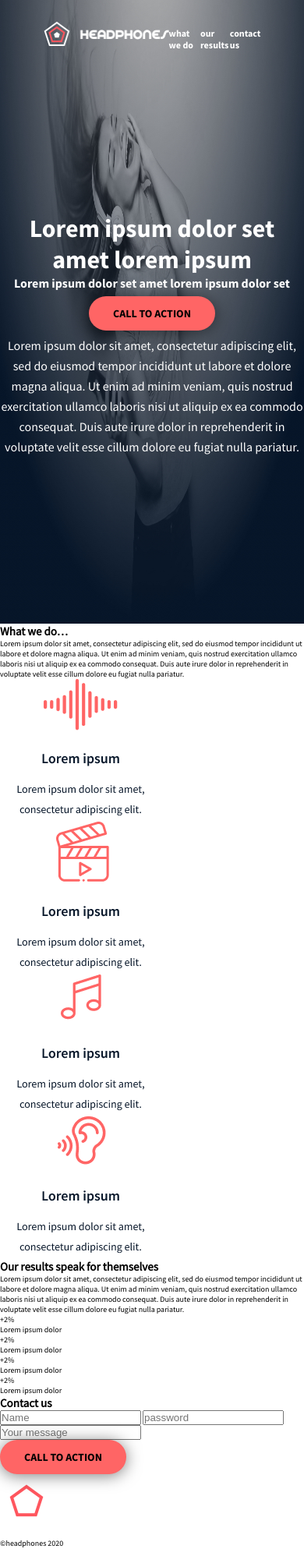
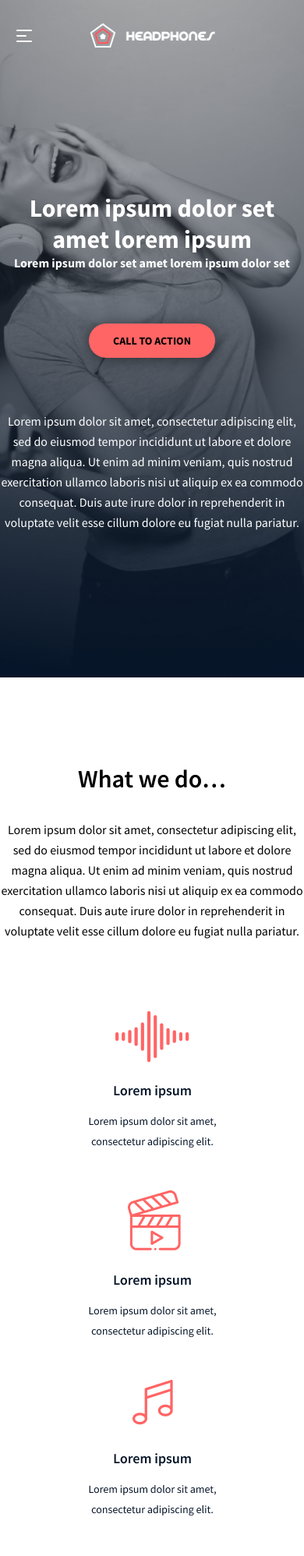
Before and after one commit to firihy96/alx_html_css, a plain HTML site: page headphones/7-index.html in a window 390 px wide. Shown: the top 1996 px of the page at 78% size. Drawn offline with Linux system fonts and the light colour scheme.

Commit message:
adding 7-index.html & 7-styles.css & fixing stylesheets linking

```diff
--- a/headphones/1-index.html
+++ b/headphones/1-index.html
@@ -4,7 +4,7 @@
     <meta charset="UTF-8" />
     <meta name="viewport" content="width=device-width, initial-scale=1.0" />
     <!-- <link href="normalize.css" rel="stylesheet" /> -->
-    <link href="0-styles.css" rel="stylesheet" />
+    <link href="1-styles.css" rel="stylesheet" />
     <link rel="icon" type="image/x-icon" href="./src/images/favicon.ico" />
     <title>Headphones</title>
   </head>
--- a/headphones/4-index.html
+++ b/headphones/7-index.html
@@ -4,7 +4,7 @@
     <meta charset="UTF-8" />
     <meta name="viewport" content="width=device-width, initial-scale=1.0" />
     <!-- <link href="normalize.css" rel="stylesheet" /> -->
-    <link href="0-styles.css" rel="stylesheet" />
+    <link href="7-styles.css" rel="stylesheet" />
     <link rel="icon" type="image/x-icon" href="./src/images/favicon.ico" />
     <title>Headphones</title>
   </head>
@@ -108,16 +108,24 @@
           <img src="./src/images/logo_headphones.png" alt="logo" />
           <ul>
             <li>
-              <img src="./src/images/Facebook_White.png" alt="facebook icon" />
+              <a href="https://www.facebook.com"
+                ><img
+                  src="./src/images/Facebook_White.png"
+                  alt="facebook icon"
+                />
+              </a>
             </li>
             <li>
-              <img
-                src="./src/images/Instagram_White.png"
-                alt="instagram icon"
-              />
+              <a href="https://www.instagram.com"
+                ><img
+                  src="./src/images/Instagram_White.png"
+                  alt="instagram icon"
+              /></a>
             </li>
             <li>
-              <img src="./src/images/Twitter_White.png" alt="twitter icon" />
+              <a href="https://www.twitter.com"
+                ><img src="./src/images/Twitter_White.png" alt="twitter icon"
+              /></a>
             </li>
           </ul>
         </div>
--- /dev/null
+++ b/headphones/7-styles.css
@@ -0,0 +1,532 @@
+/* Setting font sizes */
+@font-face {
+  font-family: "source sans pro";
+  src: url(../src/fonts/SourceSansPro/SourceSansPro-Regular.otf);
+}
+/* ;
+src: url(../src/fonts/SourceSansPro/SourceSansPro-BlackIt.otf);
+src: url(../src/fonts/SourceSansPro/SourceSansPro-BoldIt.otf);
+
+src: url(../src/fonts/SourceSansPro/SourceSansPro-ExtraLightIt.otf);
+
+src: url(../src/fonts/SourceSansPro/SourceSansPro-Light.otf);
+
+src: url(../src/fonts/SourceSansPro/SourceSansPro-LightIt.otf);
+
+src: url(../src/fonts/SourceSansPro/SourceSansPro-SemiboldIt.otf); */
+@font-face {
+  font-family: "source sans pro / light";
+  src: url(..//src/fonts/SourceSansPro/SourceSansPro-Light.otf);
+}
+@font-face {
+  font-family: "source sans pro / bold";
+  src: url(../src/fonts/SourceSansPro/SourceSansPro-Bold.otf);
+}
+@font-face {
+  font-family: "source sans pro / Semibold";
+  src: url(../src/fonts/SourceSansPro/SourceSansPro-Semibold.otf);
+}
+@font-face {
+  font-family: "source sans pro / ExtraLight";
+  src: url(../src/fonts/SourceSansPro/SourceSansPro-ExtraLight.otf);
+}
+@font-face {
+  font-family: "source sans pro / black";
+  src: url(../src/fonts/SourceSansPro/SourceSansPro-Black.otf);
+}
+@font-face {
+  font-family: "source sans pro / italic";
+  src: url(../src/fonts/SourceSansPro/SourceSansPro-It.otf);
+}
+@font-face {
+  font-family: "spin cycle ot";
+  src: url(../src/fonts/Spin-Cycle-OT/spincycle_ot.otf);
+  /* src: url(../src/fonts/Spin-Cycle-OT/spincycle_3d_ot.otf); */
+}
+@font-face {
+  font-family: "spin cycle ot";
+  src: url(../src/fonts/Spin-Cycle-OT/spincycle_3d_ot.otf);
+}
+html {
+  width: 100%;
+  font-family: "source sans pro";
+  font-size: 62.5%;
+  min-height: 100vh;
+  scroll-behavior: smooth;
+}
+:root {
+  --secondary-color: #ff6565;
+  --content-width-desktop: 71.5%;
+  --content-width-tablet: 80.5%;
+  --content-width-mobile: 77;
+}
+* {
+  box-sizing: border-box;
+  padding: 0px;
+  margin: 0px;
+}
+body {
+  background-image: url(./src/images/headphones_hero_1.jpg);
+  background-repeat: no-repeat;
+  background-size: 100% 800px;
+  background-position: center top;
+}
+main {
+  width: 100%;
+  margin-inline: auto;
+  position: relative;
+}
+/* Start of styling header */
+header {
+  width: 100%;
+  height: 59px;
+}
+nav {
+  width: var(--content-width-desktop);
+  margin-inline: auto;
+  display: flex;
+  align-items: center;
+  justify-content: space-between;
+  padding-top: 27px;
+}
+nav .menu-cont {
+  display: none;
+}
+header img {
+  width: 161px;
+}
+ul {
+  width: 255px;
+  height: 15px;
+  display: flex;
+  justify-content: space-between;
+}
+ul li,
+a {
+  list-style: none;
+  text-decoration: none;
+  color: #fff;
+  font-family: "source sans pro / bold";
+  font-size: 1.2rem;
+}
+a:hover {
+  color: var(--secondary-color);
+}
+
+/* End of styling header */
+
+/* ******************************************** */
+
+/* Start of styling banner */
+#banner {
+  width: 100%;
+  margin-inline: auto;
+  height: 741px;
+  color: #fff;
+  text-align: center;
+  display: flex;
+  justify-content: center;
+  align-items: center;
+}
+.banner-cont {
+  max-width: 637px;
+  min-height: 313px;
+  margin-inline: auto;
+  display: grid;
+  justify-items: center;
+  grid-template-rows: auto auto 1fr auto;
+  align-items: center;
+}
+.banner-cont h1 {
+  font-family: "source sans pro / bold";
+  font-size: 3.2rem;
+}
+.banner-cont h2 {
+  font-family: "source sans pro / bold";
+  font-size: 1.6rem;
+}
+button {
+  font-family: "source sans pro / bold";
+  font-size: 1.4rem;
+  text-transform: uppercase;
+  width: 162px;
+  height: 44px;
+  border-radius: 22px;
+  background-color: var(--secondary-color);
+  border-color: transparent;
+  box-shadow: 0px 2px 20px 0px hsla(0, 0%, 0%, 0.5);
+}
+button:hover {
+  opacity: 0.9;
+}
+.banner-cont p {
+  font-family: "source sans pro";
+  font-size: 1.6rem;
+  line-height: 2.6rem;
+}
+/* End of styling banner */
+
+/* ******************************************** */
+
+/* Start of styling what-we-do section */
+
+#what {
+  width: var(--content-width-desktop);
+  min-height: fit-content;
+  padding-block: 110px;
+  text-align: center;
+  margin-inline: auto;
+  display: flex;
+  justify-content: center;
+  align-items: center;
+}
+.what-cont {
+  width: 100%;
+  min-height: 474px;
+  display: flex;
+  flex-direction: column;
+  justify-content: space-between;
+}
+.summary {
+  max-width: 637px;
+  margin-inline: auto;
+}
+.summary h2 {
+  font-family: "source sans pro / Semibold";
+  font-size: 3.2rem;
+}
+.summary p {
+  box-sizing: content-box;
+  font-size: 1.6rem;
+  line-height: 2.6rem;
+  padding-top: 2em;
+}
+
+.icons {
+  width: 100%;
+  height: fit-content;
+  display: flex;
+  flex-wrap: wrap;
+  margin-top: 90px;
+  gap: 50px;
+  justify-content: space-evenly;
+  align-content: space-between;
+}
+.icons > img {
+  flex-basis: 207px;
+}
+
+/* End of styling what-we-do section */
+
+/* ******************************************** */
+/* Start of styling our results section */
+
+#results {
+  width: 100%;
+  min-height: 650px;
+  background-image: url(./src/images/headphones_hero_2.jpg);
+  background-size: cover;
+  background-position: center;
+  display: flex;
+  justify-content: center;
+  align-items: center;
+}
+
+.results-cont {
+  width: var(--content-width-desktop);
+  min-height: 430px;
+  margin-inline: auto;
+  display: flex;
+  flex-direction: column;
+  gap: 58px;
+  justify-content: space-between;
+  align-items: center;
+  color: #fff;
+  text-align: center;
+}
+.results-cont h2 {
+  font-family: "source sans pro / Semibold";
+  font-size: 3.2rem;
+  color: inherit;
+}
+.results-cont > p {
+  font-size: 1.6rem;
+  line-height: 2.6rem;
+}
+
+.polygons {
+  max-width: 100%;
+  height: fit-content;
+  display: flex;
+  column-gap: 50px;
+  flex-wrap: wrap;
+  align-content: space-between;
+  justify-content: space-between;
+}
+.polygon {
+  background-color: var(--secondary-color);
+  width: 180.7px;
+  height: 171.86px;
+  clip-path: polygon(50% 0%, 100% 38%, 82% 100%, 18% 100%, 0% 38%);
+}
+
+.polygon :first-child {
+  font-family: "source sans pro / bold";
+  font-size: 4.6rem;
+  line-height: 2.6rem;
+  position: relative;
+  top: 50%;
+  transform: translate(0, -50%);
+  margin-bottom: 0.5em;
+}
+.polygon :nth-child(2) {
+  font-size: 1.4rem;
+  line-height: 2.6rem;
+  position: relative;
+  top: 50%;
+  transform: translate(0, -50%);
+}
+
+/* End of styling our results section */
+
+/* ******************************************** */
+
+/* Start of styling contact us */
+
+#contact {
+  width: 100%;
+  height: 613px;
+}
+.contact-cont {
+  text-align: center;
+  width: 335px;
+  height: 373px;
+  margin-inline: auto;
+  position: relative;
+  top: 50%;
+  transform: translate(0, -50%);
+  display: grid;
+  grid-template-columns: 1fr;
+  grid-template-rows: repeat(4, 1fr);
+  justify-items: center;
+}
+.contact-cont h2 {
+  font-family: "source sans pro / semibold";
+  font-size: 3.2rem;
+}
+form {
+  display: contents;
+}
+input {
+  height: 29px;
+  width: 100%;
+  border-color: transparent transparent #071629 transparent;
+  border-width: 1px;
+  background-color: transparent;
+}
+input::placeholder {
+  font-family: "source sans pro / semibold";
+  font-size: 1.4rem;
+  color: #071629;
+}
+/* End of styling contact us */
+/* ******************************************** */
+
+/* Start of styling footer */
+
+footer {
+  width: 100%;
+  height: 249px;
+  background-color: #071629;
+}
+.foot-cont {
+  width: var(--content-width-desktop);
+  height: 210px;
+  padding-top: 90px;
+  margin-inline: auto;
+  display: flex;
+  flex-direction: column;
+  justify-content: space-between;
+  align-items: center;
+}
+.foot-cont div:first-child {
+  width: 100%;
+  display: flex;
+  justify-content: space-between;
+}
+.foot-cont > div:first-child > img:first-of-type {
+  width: 161px;
+  height: 32px;
+}
+.foot-cont :first-child ul {
+  width: 130px;
+  height: 30px;
+  /* display: contents; */
+}
+
+.foot-cont {
+  color: #fff;
+  font-size: 1.2rem;
+}
+/* End of styling footer */
+
+/* ******************************************** */
+/* Start of setting Media Queries  */
+/* Tablet Mode */
+@media (max-width: 786px) {
+  nav {
+    width: var(--content-width-tablet);
+  }
+  header {
+    height: 61px;
+  }
+  body {
+    background-size: auto 800px;
+    background-position: center top;
+  }
+  #banner {
+    height: 739px;
+  }
+  #what {
+    width: var(--content-width-tablet);
+    height: 694px;
+    text-align: center;
+    margin-inline: auto;
+  }
+  .what-cont {
+    min-height: 749px;
+  }
+  .icons {
+    min-height: 496px;
+  }
+  #results {
+    min-height: 868px;
+    padding-block: 50px;
+  }
+  .polygons {
+    width: 456px;
+    min-height: 422px;
+    row-gap: 76px;
+    justify-content: center;
+  }
+  .foot-cont {
+    width: var(--content-width-tablet);
+  }
+} /* Mobile Mode */
+
+@media (max-width: 580px) {
+  header {
+    height: 61px;
+  }
+  nav {
+    width: var(--content-width-mobile);
+    justify-content: center;
+    padding-top: 29px;
+  }
+
+  nav .menu-cont {
+    display: block;
+    width: 20px;
+    height: 14px;
+    border-radius: 2px;
+    position: absolute;
+    top: 38px;
+    left: 21px;
+  }
+  nav .menu {
+    display: block;
+    position: absolute;
+    top: 50%;
+    width: 13px;
+    height: 2px;
+    border-radius: 2px;
+    background-color: #fff;
+  }
+
+  nav .menu-cont:hover > .menu {
+    width: 0px;
+  }
+  nav .menu::before {
+    content: "";
+    background-color: #fff;
+    width: 20px;
+    height: 2px;
+    border-radius: 2px;
+    position: absolute;
+    top: -7px;
+  }
+  nav .menu-cont:hover > .menu::before {
+    top: 0px;
+    transform: rotateZ(45deg);
+  }
+  nav .menu::after {
+    content: "";
+    background-color: #fff;
+    width: 20px;
+    height: 2px;
+    border-radius: 2px;
+    position: absolute;
+    bottom:-7px;
+  }
+  nav .menu-cont:hover > .menu::after {
+    bottom: 0px;
+    transform: rotateZ(-45deg);
+  }
+
+  body:has(.menu-cont:hover) nav {
+    flex-direction: column;
+    justify-content: center;
+  }
+  ul{
+    display: none;
+  }
+  body:has(.menu-cont:hover) nav ul {
+    display: contents;
+  }
+  nav ul li {
+    flex-basis: 20px;
+    padding-block: 20px;
+  }
+
+  /*  */
+
+  body {
+    background-size: auto 869px;
+    background-position: center top;
+  }
+  #banner {
+    height: 808px;
+  }
+
+  .banner-cont {
+    max-width: var(--content-width-mobile);
+    position: relative;
+    top: 0%;
+    min-height: 436px;
+    display: grid;
+    justify-items: center;
+    grid-template-rows: auto auto 1fr auto;
+    align-items: center;
+  }
+  #what {
+    width: var(--content-width-mobile);
+  }
+  .polygons {
+    justify-content: center;
+  }
+  .foot-cont {
+    width: var(--content-width-mobile);
+    position: relative;
+    top: 50%;
+    transform: translate(0, -50%);
+    display: flex;
+    flex-direction: column;
+    justify-content: space-evenly;
+    align-items: center;
+    padding: 0;
+  }
+  .foot-cont div:first-child {
+    display: contents;
+  }
+}
+/* End of setting Media Queries  */
```
Also changed, not shown: headphones/2-index.html (+1 -1 lines), headphones/3-index.html (+1 -1 lines), headphones/6-index.html (+1 -1 lines).
